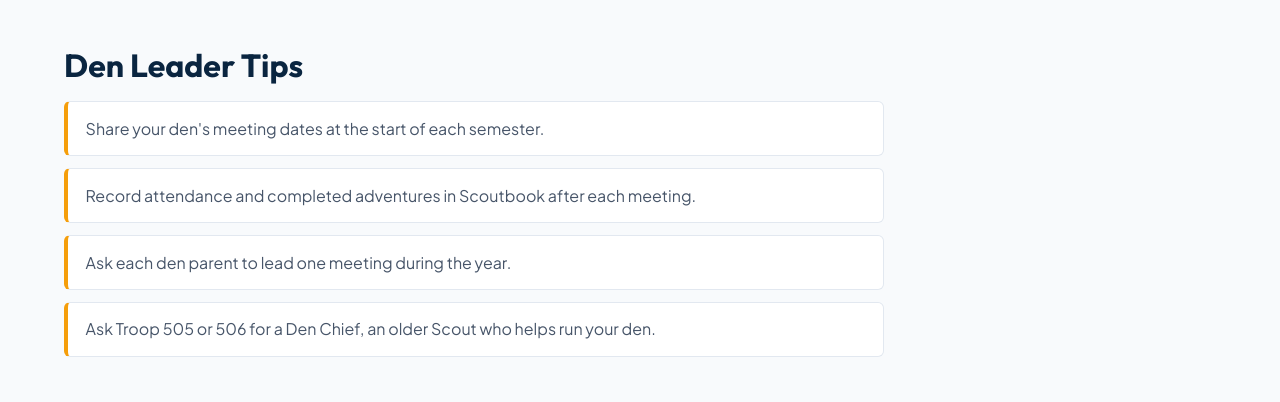
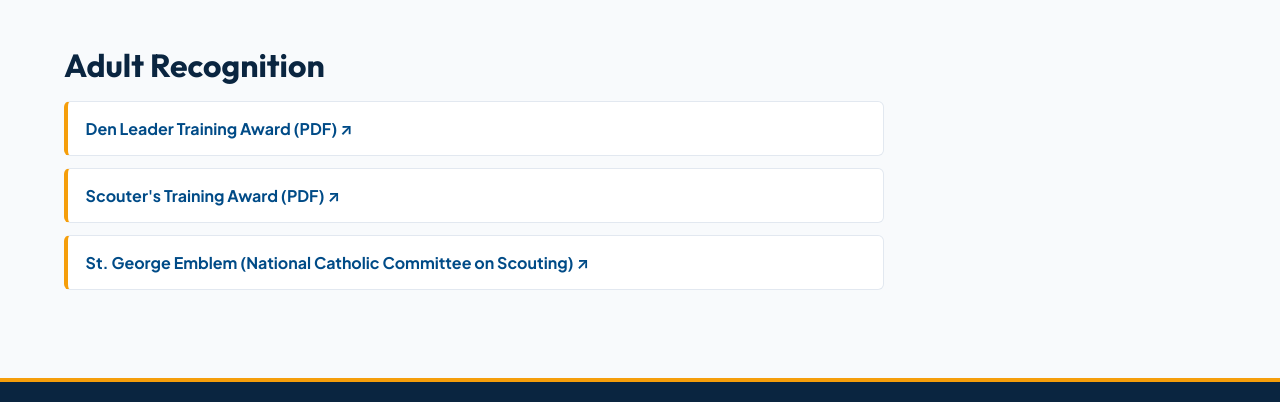
Before and after one commit to blakehlynch/houstonpack505, a plain HTML site: page leaders.html in a window 1280 px wide. Shown: the part 873-1275 px from the top of the page. Drawn offline with Linux system fonts and the light colour scheme.

Commit message:
Leaders: remove Den Leader Tips section
Co-Authored-By: Claude Opus 5.5 <noreply@anthropic.com>

```diff
--- a/leaders.html
+++ b/leaders.html
@@ -68,14 +68,6 @@
           <li><a href="https://shacbsa.org/wood-badge" target="_blank" rel="noopener">Wood Badge ↗</a> Advanced leadership training for experienced Scouters.</li>
         </ul>
 
-        <h2 class="section-title" style="margin-top: 3rem;">Den Leader Tips</h2>
-        <ul class="link-list">
-          <li>Share your den's meeting dates at the start of each semester.</li>
-          <li>Record attendance and completed adventures in Scoutbook after each meeting.</li>
-          <li>Ask each den parent to lead one meeting during the year.</li>
-          <li>Ask Troop 505 or 506 for a Den Chief, an older Scout who helps run your den.</li>
-        </ul>
-
         <h2 class="section-title" style="margin-top: 3rem;">Adult Recognition</h2>
         <ul class="link-list">
           <li><a href="https://filestore.scouting.org/filestore/training/pdf/511-052_WB.pdf" target="_blank" rel="noopener">Den Leader Training Award (PDF) ↗</a></li>
```
